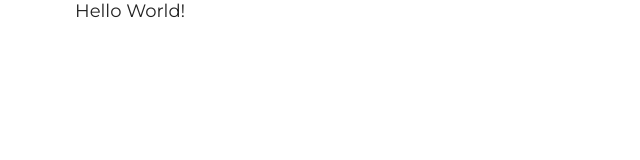
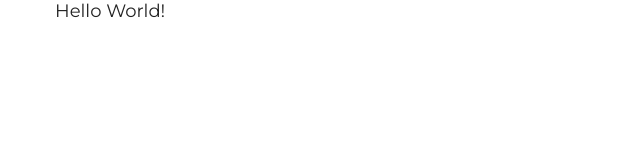
Before and after one commit to AlexandruMuhai/gulp-project, a website: page app/index.html in a window 1280 px wide. Shown: the full height of the page, 0-640 px from the left. Drawn offline with nearby package versions, Linux system fonts and the light colour scheme; files that its build step writes are made by us from their sources.

Commit message:
upgrade gulp

```diff
--- /dev/null
+++ b/app/scss/media/mediaLG.scss
@@ -0,0 +1,3 @@
+@media (max-width: $lg){
+
+}
--- /dev/null
+++ b/app/scss/media/mediaMD.scss
@@ -0,0 +1,3 @@
+@media (max-width: $md){
+
+}
--- /dev/null
+++ b/app/scss/media/mediaSM.scss
@@ -0,0 +1,3 @@
+@media (max-width: $sm){
+
+}
--- /dev/null
+++ b/app/scss/media/mediaXL.scss
@@ -0,0 +1,3 @@
+@media (max-width: $xl){
+
+}
--- a/app/scss/style.scss
+++ b/app/scss/style.scss
@@ -4,3 +4,8 @@
 @import "default.scss";
 @import "container.scss";
 @import "main.scss";
+
+@import "media/mediaXL.scss";
+@import "media/mediaLG.scss";
+@import "media/mediaMD.scss";
+@import "media/mediaSM.scss";
--- a/app/scss/variables.scss
+++ b/app/scss/variables.scss
@@ -1,7 +1,7 @@
 
 $screen:1920;
-$container-size:1170;
-$container:1130px;
+$container-size:1210px;
+$container:1170px;
 
 $color:#232323;
 $color1:#000;
@@ -16,4 +16,4 @@
 $sm: 540px;
 $md: 720px;
 $lg: 960px;
-$xl: $container;
+$xl: $container-size;
```
Also changed, not shown: app/includes/header.html (deleted, +0 -1 lines), gulpfile.js (+7 -11 lines), app/includes/footer.html (deleted).
